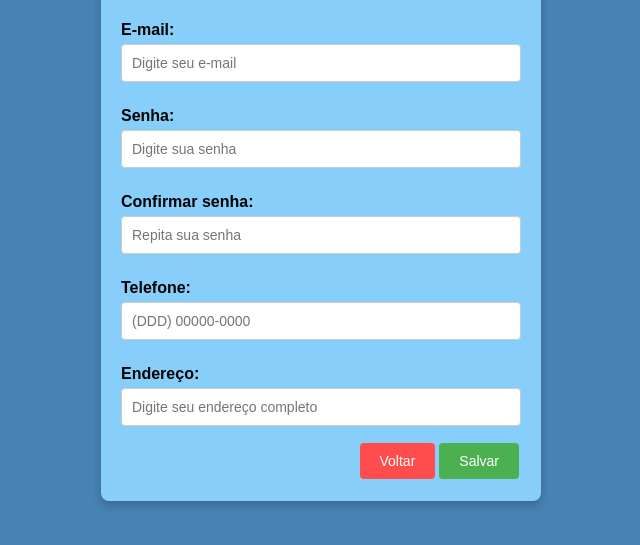
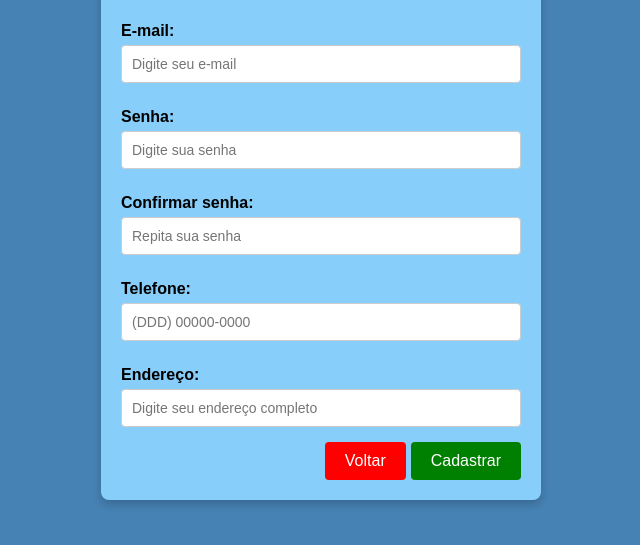
Before and after one commit to BrendoGP/ihm_projeto, a plain HTML site: page cadastrar_cliente.html in a window 1280 px wide. Shown: the part 231-776 px from the top of the page, without its empty margins (319-959 px from the left). Drawn offline with Linux system fonts and the light colour scheme.

Commit message:
feat:Adição do alerta

```diff
--- a/assets/css/cadastrar_style.css
+++ b/assets/css/cadastrar_style.css
@@ -46,34 +46,28 @@ input {
     display: flex;
     justify-content: end;
 }
-
-.btn-cancel,
-.btn-save {
+a {
     padding: 10px 20px;
     border: none;
     border-radius: 4px;
+    font-size: 16px;
     cursor: pointer;
-    font-size: 14px;
+    text-decoration: none;
 }
-
+.btn-confirm {
+    background-color: green;
+    color: white;
+}
 .btn-cancel {
-    background-color: #ff4d4d;
-    color: #fff;
-    transition: background-color 0.3s ease;
-    margin: 2px;
+    background-color: red;
+    color: white;
+    margin-right: 5px;
 }
 
 .btn-cancel:hover {
-    background-color: #ff1a1a;
+    background-color: rgb(231, 0, 0);
 }
 
-.btn-save {
-    background-color: #4CAF50;
-    color: #fff;
-    transition: background-color 0.3s ease;
-    margin: 2px;
+.btn-confirm:hover {
+    background-color: rgb(4, 114, 4);
 }
-
-.btn-save:hover {
-    background-color: #45a049;
-}
--- a/cadastrar_cliente.html
+++ b/cadastrar_cliente.html
@@ -29,17 +29,10 @@
             <input type="text" id="endereco" placeholder="Digite seu endereço completo">
 
             <div class="buttons">
-                <button type="button" class="btn-cancel" onclick="voltarPagina()">Voltar</button>
-                <button type="submit" class="btn-save">Salvar</button>
+                <a href="login.html" class="btn-cancel">Voltar</a>
+                <a href="alerta.html" class="btn-confirm">Cadastrar</a>
             </div>
         </form>
     </div>
-
-    <script>
-        // Função para voltar à aba anterior
-        function voltarPagina() {
-            window.history.back();
-        }
-    </script>
 </body>
 </html>
```
Also changed, not shown: alerta.html (added, +64 -0 lines).
